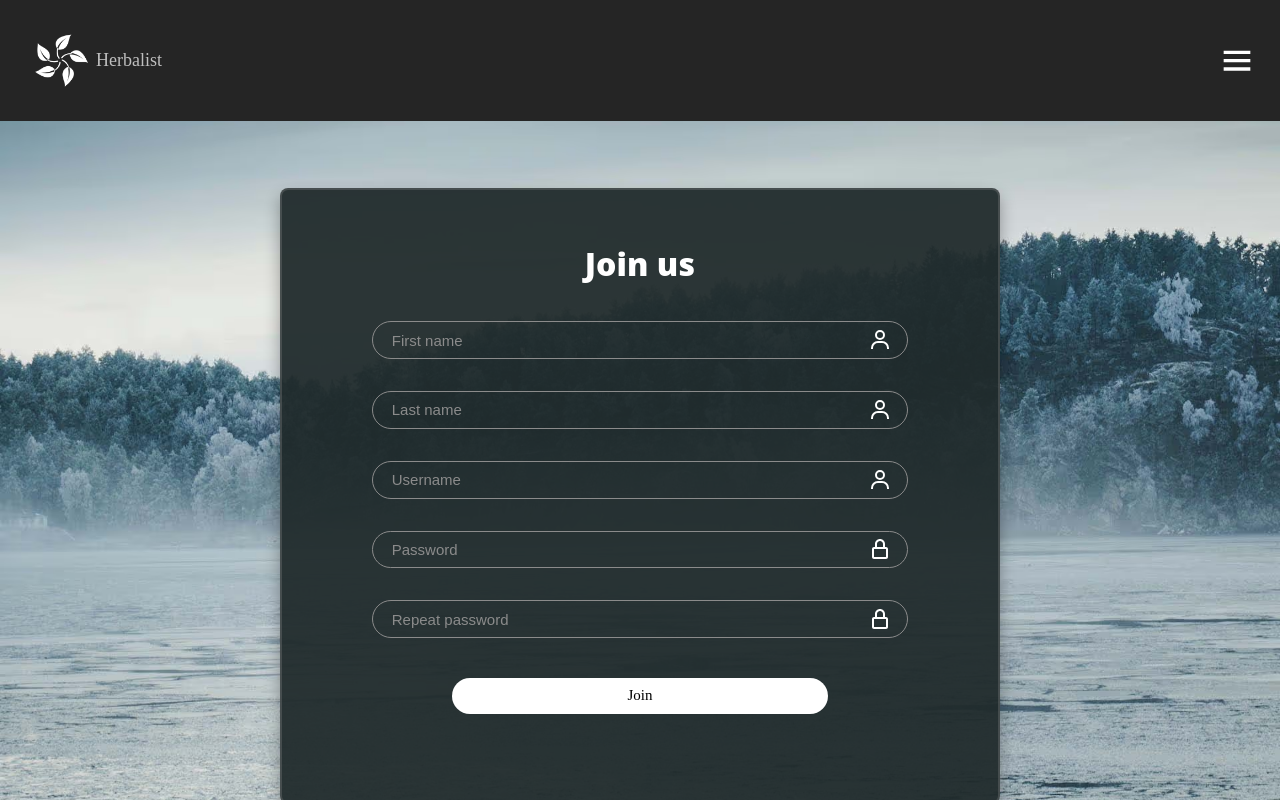
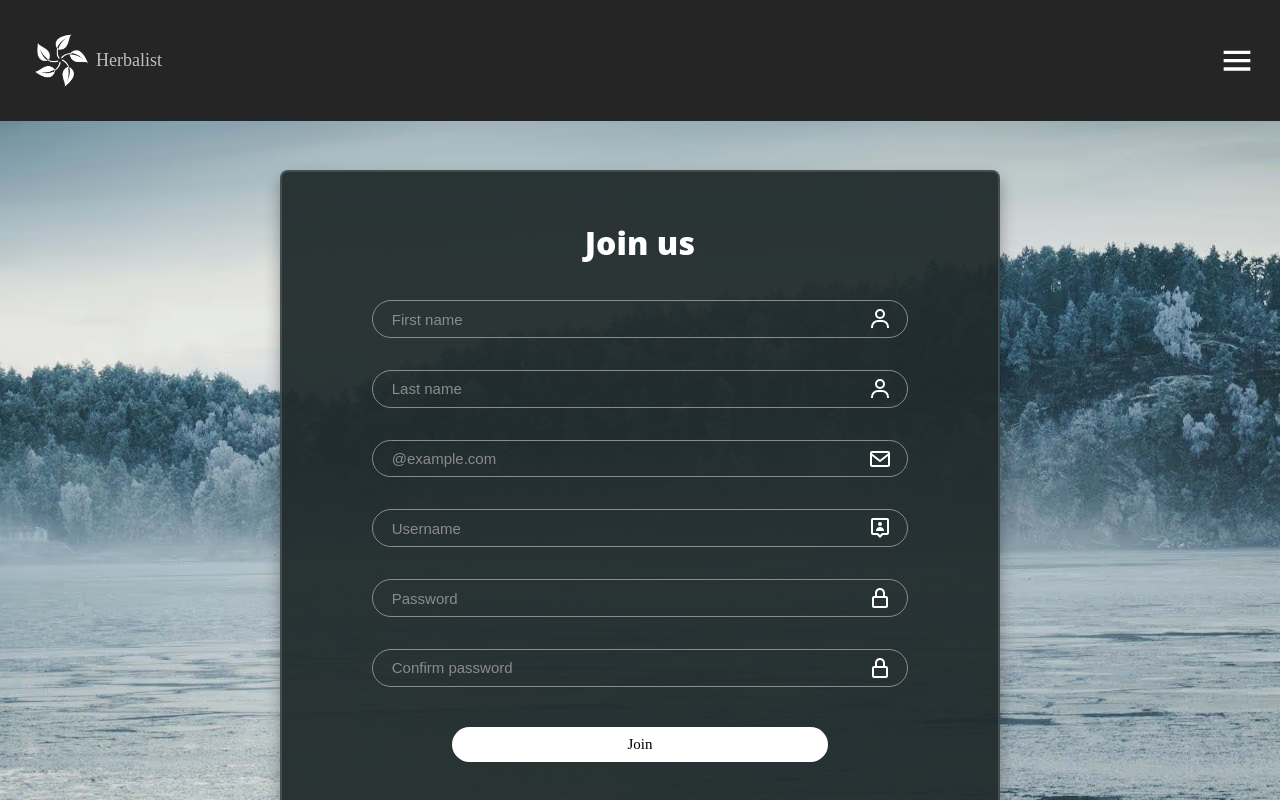
Before and after one commit to michaelprys/Herbalist, a Vue app: page /register in a window 1280 px wide. Shown: the top 800 px of the page. Built offline with nearby package versions, Linux system fonts and the light colour scheme; a web font is replaced by a local one.

Commit message:
register, login validation

```diff
--- /dev/null
+++ b/src/components/icons/IconEmail.vue
@@ -0,0 +1,10 @@
+<template>
+    <svg
+        xmlns="http://www.w3.org/2000/svg"
+        width="24"
+        height="24"
+        viewBox="0 0 24 24">
+        <path
+            d="M20 4H4c-1.103 0-2 .897-2 2v12c0 1.103.897 2 2 2h16c1.103 0 2-.897 2-2V6c0-1.103-.897-2-2-2zm0 2v.511l-8 6.223-8-6.222V6h16zM4 18V9.044l7.386 5.745a.994.994 0 0 0 1.228 0L20 9.044 20.002 18H4z"></path>
+    </svg>
+</template>
--- /dev/null
+++ b/src/components/icons/IconName.vue
@@ -0,0 +1,12 @@
+<template>
+    <svg
+        xmlns="http://www.w3.org/2000/svg"
+        width="24"
+        height="24"
+        viewBox="0 0 24 24">
+        <path
+            d="M12 10c1.151 0 2-.848 2-2s-.849-2-2-2c-1.15 0-2 .848-2 2s.85 2 2 2zm0 1c-2.209 0-4 1.612-4 3.6v.386h8V14.6c0-1.988-1.791-3.6-4-3.6z"></path>
+        <path
+            d="M19 2H5c-1.103 0-2 .897-2 2v13c0 1.103.897 2 2 2h4l3 3 3-3h4c1.103 0 2-.897 2-2V4c0-1.103-.897-2-2-2zm-5 15-2 2-2-2H5V4h14l.002 13H14z"></path>
+    </svg>
+</template>
--- a/src/components/modal/ModalLogin.vue
+++ b/src/components/modal/ModalLogin.vue
@@ -24,7 +24,7 @@
                                     class="modal__input"
                                     type="text"
                                     placeholder="Username"
-                                    v-model="userData.username" />
+                                    v-model="loginData.username" />
                                 <IconUsername class="modal__input-icon" />
                             </div>
 
@@ -33,7 +33,7 @@
                                     class="modal__input"
                                     type="password"
                                     placeholder="Password"
-                                    v-model="userData.password" />
+                                    v-model="loginData.password" />
                                 <IconPassword class="modal__input-icon" />
                             </div>
 
@@ -68,12 +68,18 @@
                         </form>
                     </div>
                 </div>
-                <Transition name="bounce">
-                    <div class="modal__error" v-if="errorVisible">
-                        <IconError />
-                        {{ error }}
-                    </div>
-                </Transition>
+                <TransitionGroup name="bounce">
+                    <template v-if="issueVisible">
+                        <div
+                            class="modal__error"
+                            v-for="(issue, i) in issues?.username ||
+                            issues?.password"
+                            :key="i">
+                            <IconError />
+                            {{ issue }}
+                        </div>
+                    </template>
+                </TransitionGroup>
             </div>
         </Transition>
     </div>
@@ -83,14 +89,24 @@
 import IconUsername from '@/components/icons/IconUsername.vue';
 import IconPassword from '@/components/icons/IconPassword.vue';
 import IconClose from '@/components/icons/IconClose.vue';
-import IconError from '../icons/IconError.vue';
+import IconError from '@/components/icons/IconError.vue';
 
 import ItemDarkOverlay from '@/components/common/ItemDarkOverlay.vue';
 import { ref, reactive } from 'vue';
 import { useOverlay } from '@/use/useOverlay';
 import { useStoreAuth } from '@/stores/storeAuth';
 import { useRouter } from 'vue-router';
-import type { User } from '@/types/dbTypes';
+import {
+    object,
+    pipe,
+    string,
+    nonEmpty,
+    safeParse,
+    flatten,
+    InferInput,
+    regex,
+    type FlatErrors,
+} from 'valibot';
 
 const {
     state: modalState,
@@ -99,46 +115,49 @@ const {
     clickOutsideRef,
 } = useOverlay('modalLogin');
 
-// auth
-
 const storeAuth = useStoreAuth();
 const router = useRouter();
 
-const userData = reactive<User>({
-    user_id: 0,
+const LoginSchema = object({
+    username: pipe(
+        string(),
+        nonEmpty('Username name is required'),
+        regex(/^\p{L}+$/u, 'First name must consist of letters')
+    ),
+    password: pipe(string(), nonEmpty('Password is required')),
+});
+
+type LoginData = InferInput<typeof LoginSchema>;
+
+const loginData: LoginData = reactive({
     username: '',
     password: '',
 });
 
-const error = ref('');
-const errorVisible = ref(false);
+const issues = ref<FlatErrors<typeof LoginSchema>['nested']>();
+
+const issueVisible = ref(false);
 let timeout: number;
 
 const login = async () => {
-    error.value = '';
-    errorVisible.value = false;
+    const result = safeParse(LoginSchema, loginData, {
+        abortPipeEarly: true,
+    });
 
-    try {
-        await storeAuth.login(userData);
+    if (result.success) {
+        issues.value = undefined;
+        await storeAuth.login(loginData);
         router.push('/home');
-    } catch (err) {
-        error.value = err.message;
-        errorVisible.value = true;
-
+    } else {
+        issues.value = flatten<typeof LoginSchema>(result.issues).nested;
+        issueVisible.value = true;
         if (timeout) {
             clearTimeout(timeout);
         }
-
         timeout = setTimeout(() => {
-            errorVisible.value = false;
-            error.value = '';
+            issueVisible.value = false;
         }, 3000);
     }
-};
-
-const resetForm = () => {
-    userData.username = '';
-    userData.password = '';
 };
 </script>
 
--- a/src/views/ViewRegister.vue
+++ b/src/views/ViewRegister.vue
@@ -14,9 +14,14 @@
                             v-model="userData.firstname" />
                         <IconUsername class="register__input-icon" />
                     </div>
-                    <span class="register__required" v-if="required.firstname"
-                        >Required field</span
+                    <template v-if="issues?.firstname">
+                        <span
+                            class="register__errors"
+                            v-for="(issue, i) in issues.firstname"
+                            :key="i"
+                            >{{ issue }}</span
                         >
+                    </template>
                     <div class="register__input-wrapper">
                         <input
                             class="register__input"
@@ -25,20 +30,47 @@
                             v-model="userData.lastname" />
                         <IconUsername class="register__input-icon" />
                     </div>
-                    <span class="register__required" v-if="required.lastname"
-                        >Required field</span
+                    <template v-if="issues?.lastname">
+                        <span
+                            class="register__errors"
+                            v-for="(issue, i) in issues.lastname"
+                            :key="i"
+                            >{{ issue }}</span
                         >
+                    </template>
+
+                    <div class="register__input-wrapper">
+                        <input
+                            class="register__input"
+                            type="text"
+                            placeholder="@example.com"
+                            v-model="userData.email" />
+                        <IconEmail class="register__input-icon" />
+                    </div>
+                    <template v-if="issues?.email">
+                        <span
+                            class="register__errors"
+                            v-for="(issue, i) in issues.email"
+                            :key="i"
+                            >{{ issue }}</span
+                        >
+                    </template>
                     <div class="register__input-wrapper">
                         <input
                             class="register__input"
                             type="text"
                             placeholder="Username"
                             v-model="userData.username" />
-                        <IconUsername class="register__input-icon" />
+                        <IconName class="register__input-icon" />
                     </div>
-                    <span class="register__required" v-if="required.username"
-                        >Required field</span
+                    <template v-if="issues?.username">
+                        <span
+                            class="register__errors"
+                            v-for="(issue, i) in issues.username"
+                            :key="i"
+                            >{{ issue }}</span
                         >
+                    </template>
                     <div class="register__input-wrapper">
                         <input
                             class="register__input"
@@ -47,26 +79,32 @@
                             v-model="userData.password" />
                         <IconPassword class="register__input-icon" />
                     </div>
-                    <span class="register__required" v-if="required.password"
-                        >Required field</span
+                    <template v-if="issues?.password">
+                        <span
+                            class="register__errors"
+                            v-for="(issue, i) in issues.password"
+                            :key="i"
+                            >{{ issue }}</span
                         >
+                    </template>
                     <div class="register__input-wrapper">
                         <input
                             class="register__input"
                             type="text"
-                            placeholder="Repeat password"
-                            v-model="userData.repeatPassword" />
+                            placeholder="Confirm password"
+                            v-model="userData.confirmPassword" />
                         <IconPassword class="register__input-icon" />
                     </div>
+                    <template v-if="issues?.confirmPassword">
                         <span
-                        class="register__required"
-                        v-if="required.repeatPassword"
-                        >Required field</span
+                            class="register__errors"
+                            v-for="(issue, i) in issues.confirmPassword"
+                            :key="i"
+                            >{{ issue }}</span
                         >
+                    </template>
                     <div class="register__button-wrapper">
-                        <button class="register__button" type="submit">
-                            Join
-                        </button>
+                        <button class="register__button">Join</button>
                     </div>
                 </form>
                 <!-- <div class="register__complete">
@@ -80,38 +118,95 @@
 </template>
 
 <script setup lang="ts">
+import IconName from '@/components/icons/IconName.vue';
 import IconUsername from '@/components/icons/IconUsername.vue';
 import IconPassword from '@/components/icons/IconPassword.vue';
+import IconEmail from '@/components/icons/IconEmail.vue';
 import { useStoreAuth } from '@/stores/storeAuth';
-import { reactive } from 'vue';
-import type { User } from '@/types/dbTypes';
+import { reactive, watchEffect } from 'vue';
 import { ref } from 'vue';
+import {
+    object,
+    pipe,
+    string,
+    minLength,
+    nonEmpty,
+    email,
+    safeParse,
+    regex,
+    flatten,
+    forward,
+    partialCheck,
+    InferInput,
+    config,
+    type FlatErrors,
+} from 'valibot';
 
 const storeAuth = useStoreAuth();
 
-const userData = reactive({
+const letters = new RegExp(/^\p{L}+$/u);
+
+const UserSchema = pipe(
+    config(
+        object({
+            firstname: pipe(
+                string(),
+                nonEmpty('First name is required'),
+                regex(letters, 'First name must consist of letters')
+            ),
+            lastname: pipe(
+                string(),
+                nonEmpty('Last name is required'),
+                regex(letters, 'Last name must consist of letters')
+            ),
+            username: pipe(string(), nonEmpty('Username name is required')),
+            email: pipe(
+                string(),
+                nonEmpty('Email is required'),
+                email('The email must be in the format name@example.com')
+            ),
+            password: pipe(
+                string(),
+                nonEmpty('Password is required'),
+                minLength(6, 'Password must be at least 6 characters long')
+            ),
+            confirmPassword: string(),
+        }),
+        {
+            abortPipeEarly: true,
+        }
+    ),
+    forward(
+        partialCheck(
+            [['password'], ['confirmPassword']],
+            input => input.password === input.confirmPassword,
+            'Passwords do not match'
+        ),
+        ['confirmPassword']
+    )
+);
+
+type UserData = InferInput<typeof UserSchema>;
+
+const userData: UserData = reactive({
     firstname: '',
     lastname: '',
     username: '',
+    email: '',
     password: '',
-    repeatPassword: '',
+    confirmPassword: '',
 });
 
-const required = reactive({
-    firstname: false,
-    lastname: false,
-    username: false,
-    password: false,
-    repeatPassword: false,
-});
+const issues = ref<FlatErrors<typeof UserSchema>['nested']>();
 
-const register = () => {
-    Object.keys(required).forEach(key => {
-        required[key] = !userData[key];
-    });
+const register = async () => {
+    const result = safeParse(UserSchema, userData);
 
-    if (Object.values(required).some(required => required)) {
-        return;
+    if (result.success) {
+        issues.value = undefined;
+        await storeAuth.register(userData);
+    } else {
+        issues.value = flatten<typeof UserSchema>(result.issues).nested;
     }
 };
 </script>
@@ -127,7 +222,7 @@ const register = () => {
     justify-content: center;
     align-items: center;
     min-height: 100svh;
-    padding-block: $p-24;
+    padding-block: $p-20;
     background-attachment: fixed;
     @include bg;
     @supports (background-image: url('@img/section/intro/bg.avif')) {
@@ -225,7 +320,7 @@ const register = () => {
     &__success {
         font-size: $fs-h4;
     }
-    &__required {
+    &__errors {
         display: block;
         color: rgb(255, 128, 128);
         font-size: $fs-medium;
--- a/tsconfig.json
+++ b/tsconfig.json
@@ -7,5 +7,9 @@
         {
             "path": "./tsconfig.app.json"
         }
-    ]
+    ],
+    "compilerOptions": {
+        "strict": true,
+        "skipLibCheck": true
+    }
 }
```
Also changed, not shown: package.json (+11 -12 lines), src/types/dbTypes.ts (+0 -11 lines), vite.config.ts (+0 -19 lines), 2 other files (tests, documents, lock files or other folders). Lines whose indentation alone changed are shown as unchanged.
